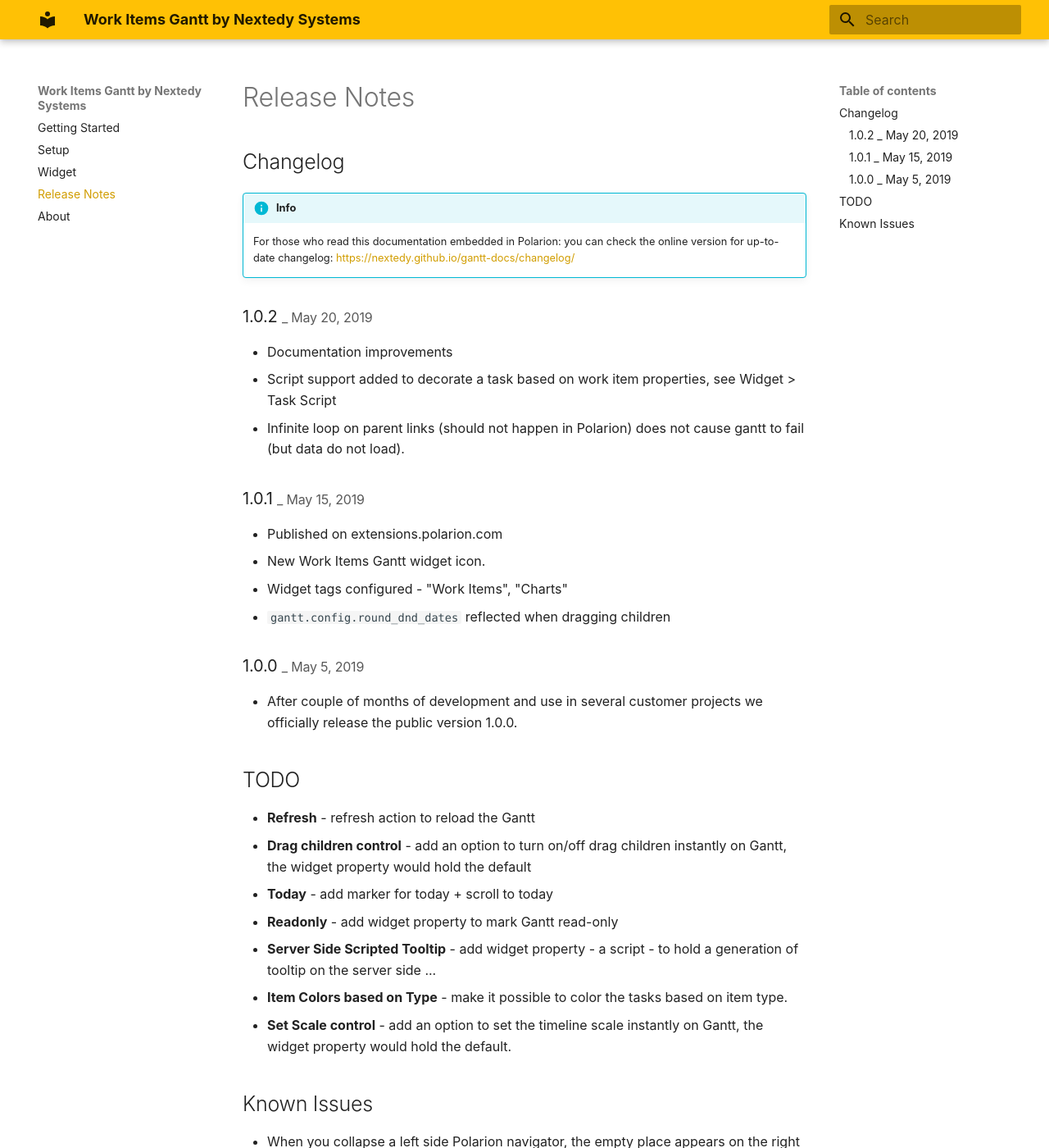
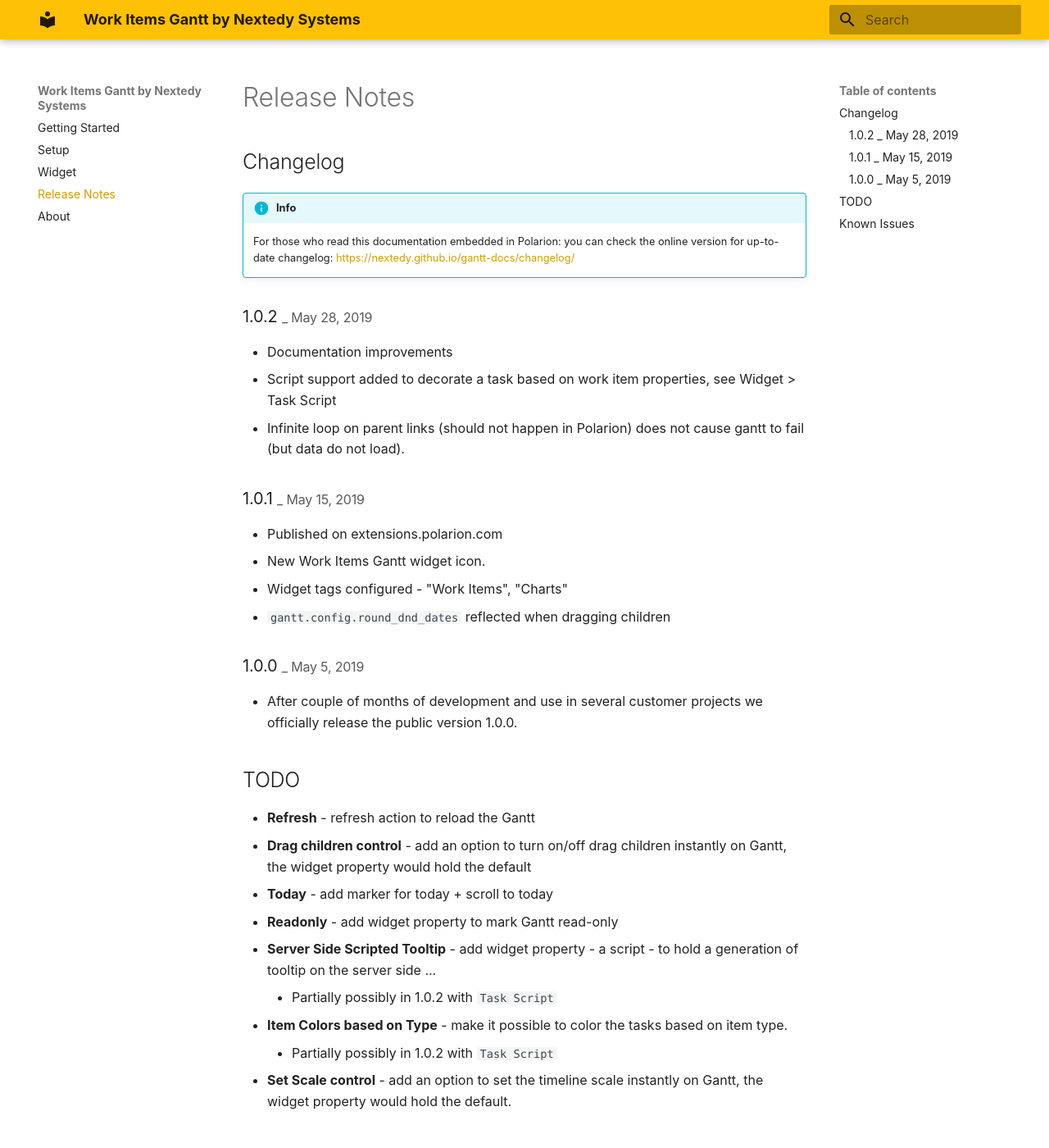
Before and after one commit to nextedy/gantt-docs, an MkDocs documentation site: the page built from docs/changelog.md, in a window 1280 px wide and 1400 px high. Shown: the whole window at 82% size. Built offline with MkDocs 1.6.1 and Material for MkDocs 9.7.7, drawn with Linux system fonts in a browser that asks for light colours.

Commit message:
fix change log

```diff
--- a/docs/changelog.md
+++ b/docs/changelog.md
@@ -6,7 +6,7 @@
     For those who read this documentation embedded in Polarion: you can check the online version for up-to-date changelog:
     <https://nextedy.github.io/gantt-docs/changelog/>
 
-### 1.0.2 <small>_ May 20, 2019</small>
+### 1.0.2 <small>_ May 28, 2019</small>
 * Documentation improvements
 * Script support added to decorate a task based on work item properties, see Widget > Task Script
 * Infinite loop on parent links (should not happen in Polarion) does not cause gantt to fail (but data do not load).
@@ -29,7 +29,9 @@
 * **Today** - add marker for today + scroll to today
 * **Readonly** - add widget property to mark Gantt read-only
 * **Server Side Scripted Tooltip** - add widget property - a script - to hold a generation of tooltip on the server side ...
+	* Partially possibly in 1.0.2 with `Task Script`
 * **Item Colors based on Type** - make it possible to color the tasks based on item type.
+	* Partially possibly in 1.0.2 with `Task Script`
 * **Set Scale control** - add an option to set the timeline scale instantly on Gantt, the widget property would hold the default.
 
 ## Known Issues
```
